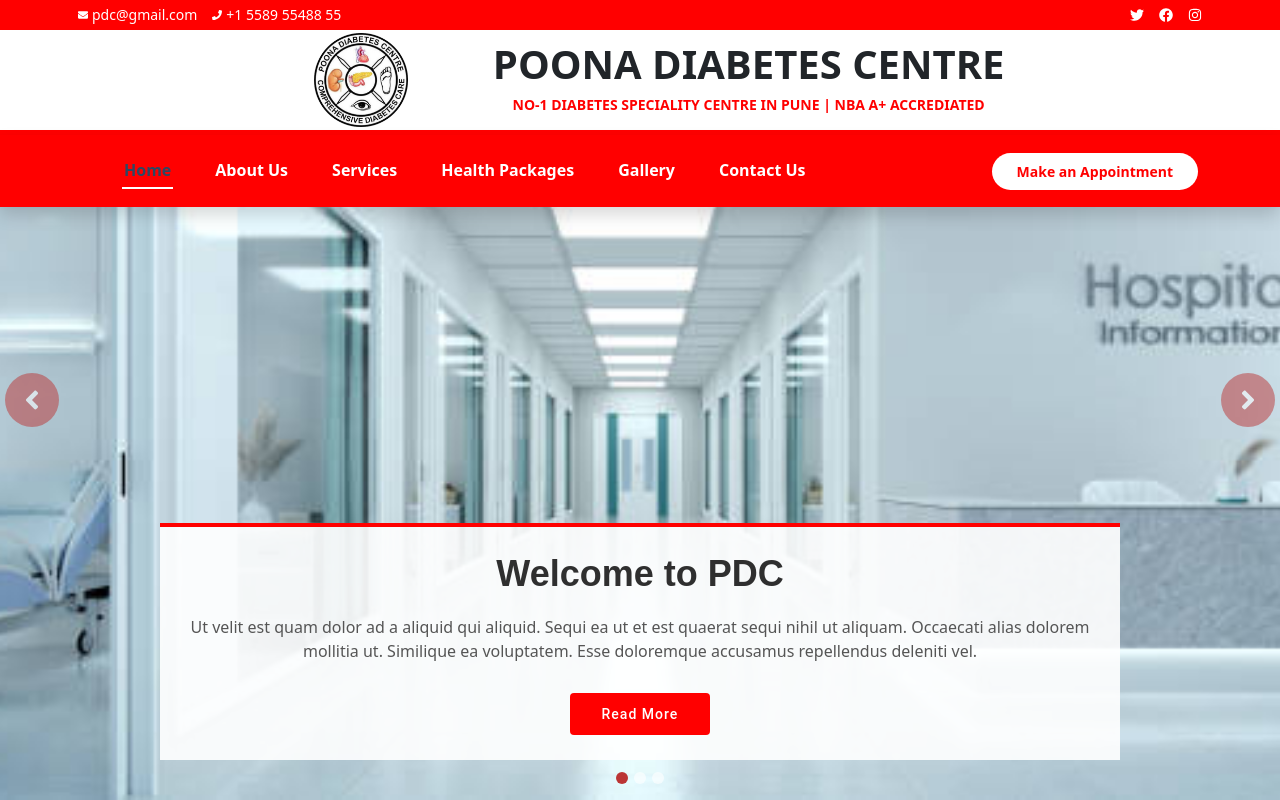
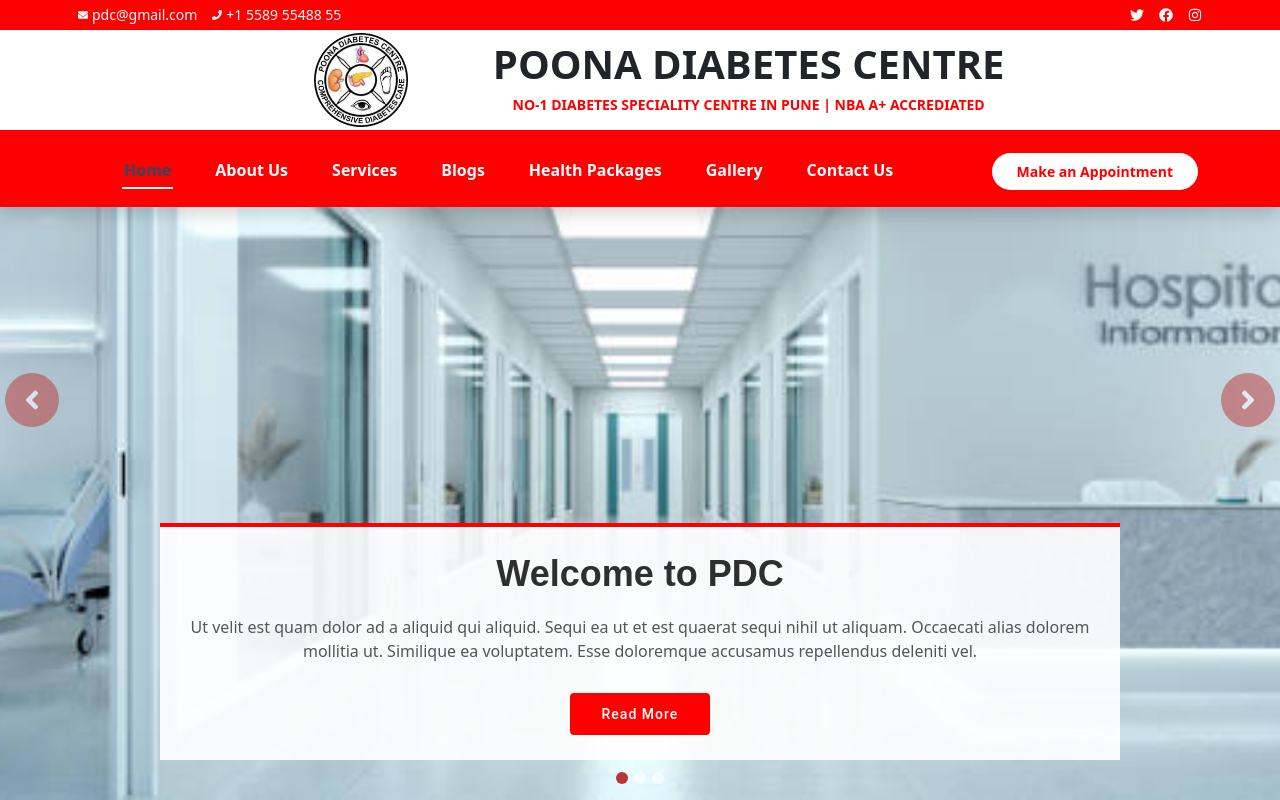
Before and after one commit to rohilkadam/PDC-website-development, a React (Create React App) app: page / in a window 1280 px wide. Shown: the top 800 px of the page. Built offline with nearby package versions, Linux system fonts and the light colour scheme.

Commit message:
blogs-updated

```diff
--- a/src/Data/NavbarItems.js
+++ b/src/Data/NavbarItems.js
@@ -10,6 +10,10 @@
     {
       title: "Services",
       link: "/services",
+    },
+    {
+      title: "Blogs",
+      link: "/blog",
     },
     {
       title:"Health Packages",
```
